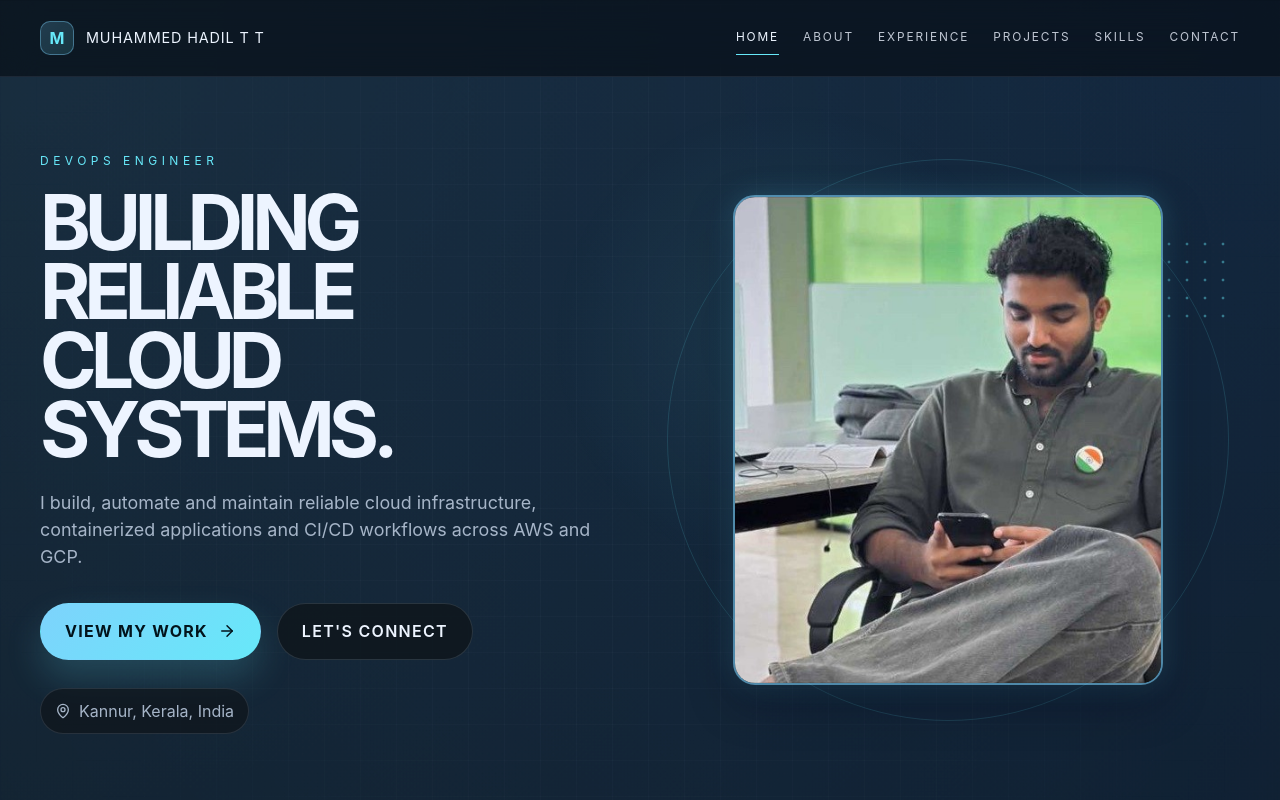
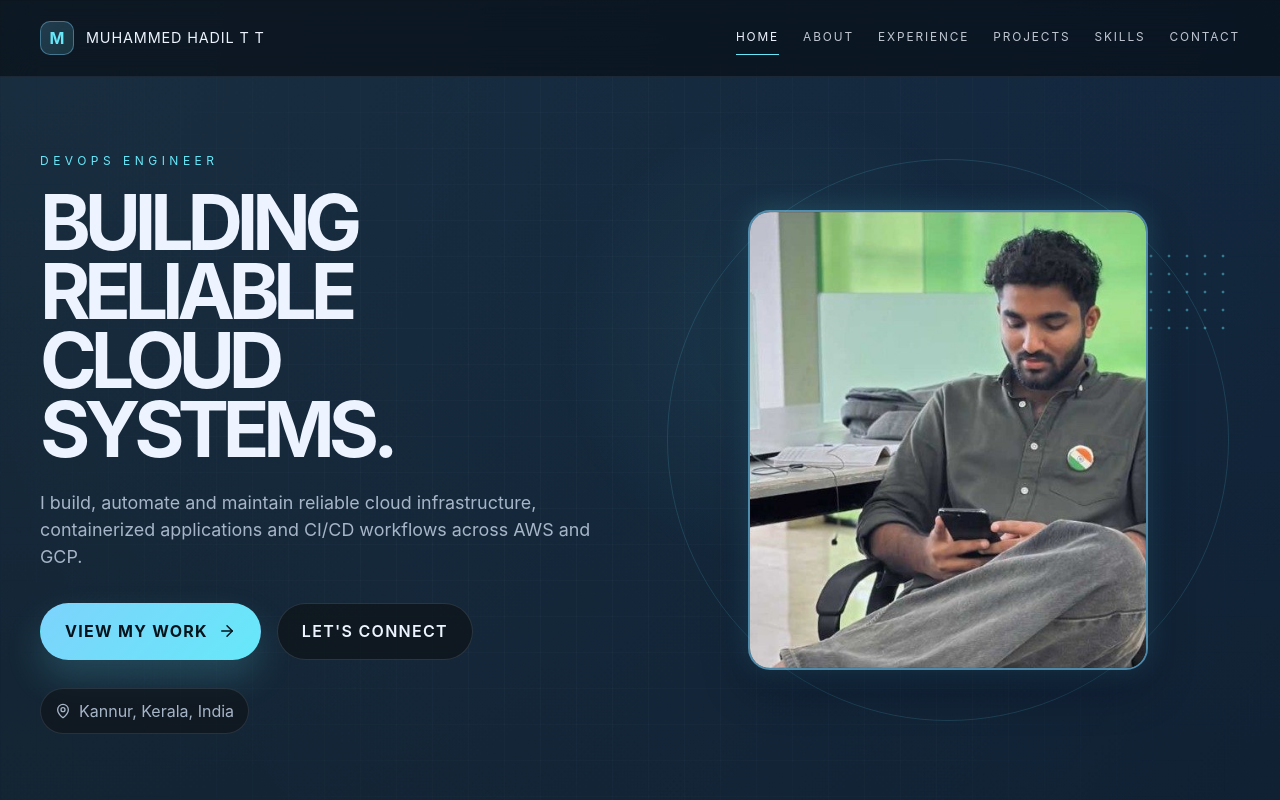
Before and after one commit to hadilhad1/portfolio, a React (Vite) app: page / in a window 1280 px wide. Shown: the top 800 px of the page. Built offline with nearby package versions, Linux system fonts and the light colour scheme.

Commit message:
Tune hero photo size

```diff
--- a/src/App.css
+++ b/src/App.css
@@ -302,8 +302,8 @@
 .profile-frame {
   position: relative;
   z-index: 1;
-  width: min(430px, 100%);
-  height: 490px;
+  width: min(400px, 100%);
+  height: 460px;
   border: 2px solid rgba(125, 211, 252, 0.58);
   border-radius: 22px;
   overflow: hidden;
```
